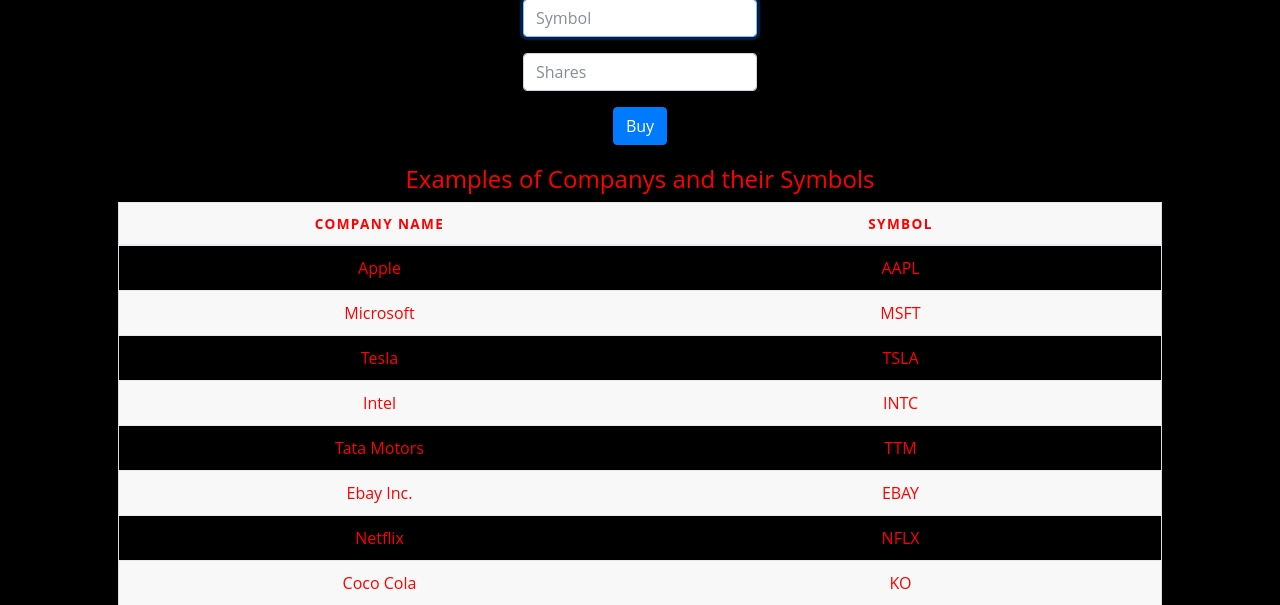
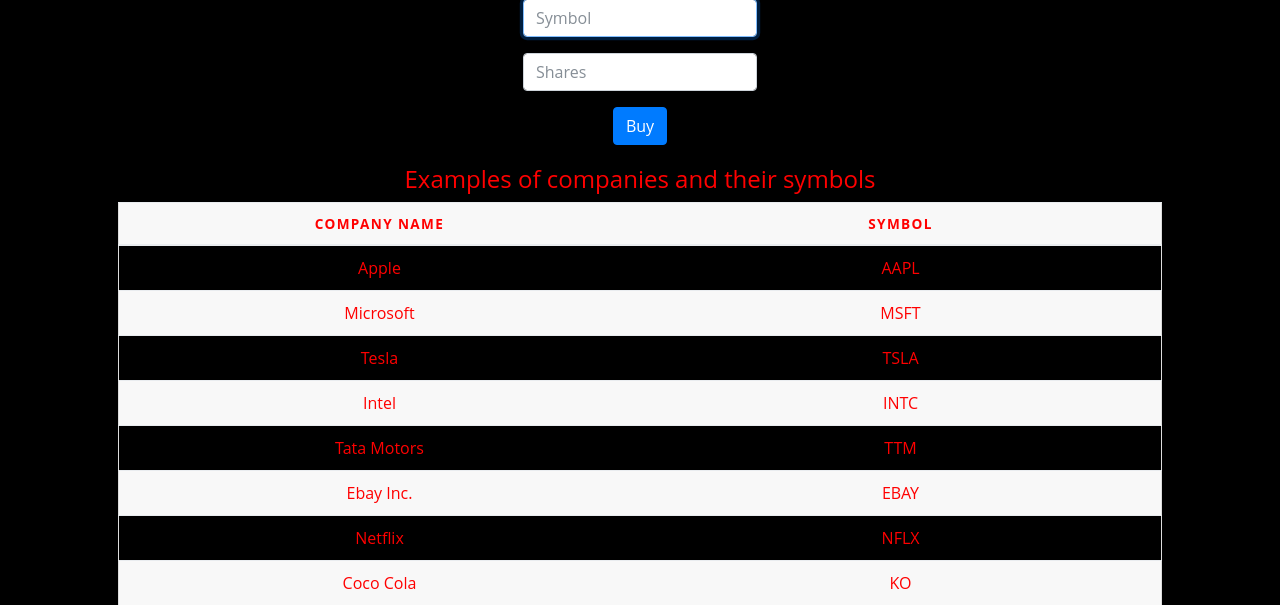
Before and after one commit to greysou1/stockmarket-website, a Flask app: page /buy in a window 1280 px wide. Shown: the part 117-722 px from the top of the page. Run offline with Flask 2, Linux system fonts and the light colour scheme; the visitor is signed in with stand-in values (Sample User, id 1); some libraries are stand-ins or nearby versions.

Commit message:
spelling mistake

```diff
--- a/templates/buy.html
+++ b/templates/buy.html
@@ -15,7 +15,7 @@
             <button class="btn btn-primary" type="submit">Buy</button>
     </form>
     &nbsp;&nbsp;&nbsp;&nbsp;
-    <h4>Examples of Companys and their Symbols</h4>
+    <h4>Examples of companies and their symbols</h4>
     <table class="table table-striped">
         <thead>
           <tr>
--- a/templates/quote.html
+++ b/templates/quote.html
@@ -12,7 +12,7 @@
         <button class="btn btn-primary" type="submit">Quote</button>
     </form>
     &nbsp;&nbsp;&nbsp;&nbsp;
-    <h4>Examples of Companys and their Symbols</h4>
+    <h4>Examples of companies and their symbols</h4>
     <table class="table table-striped">
         <thead>
           <tr>
```
